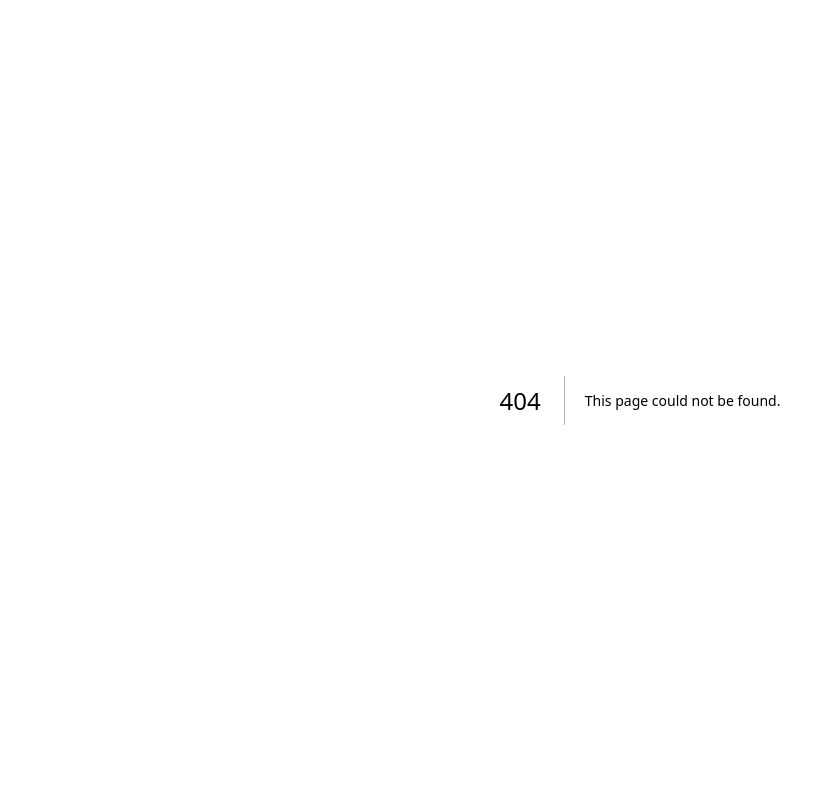
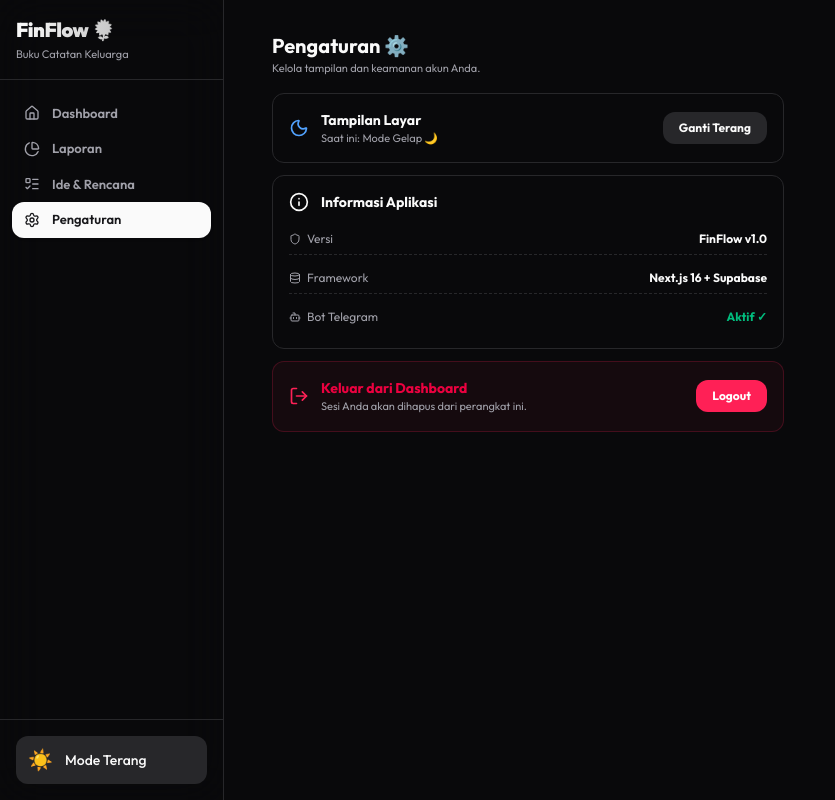
Before and after one commit to bamk29/FinFlow, a Next.js app: page /settings in a window 1280 px wide. Before the commit this address had no page. Shown: the whole page, without its empty margins (0-835 px from the left). Built offline with nearby package versions, Linux system fonts and the light colour scheme.

Commit message:
feat: add settings page with theme toggle, app info, and logout

```diff
--- /dev/null
+++ b/src/app/settings/page.tsx
@@ -0,0 +1,104 @@
+'use client';
+
+import { MainLayout } from '@/components/layout/main-layout';
+import { Card, CardContent, CardHeader } from '@/components/ui/card';
+import { LogOut, Moon, Sun, Info, Shield, Database, Bot } from 'lucide-react';
+import { useRouter } from 'next/navigation';
+import { useState, useEffect } from 'react';
+
+// Halaman pengaturan aplikasi: tema, logout, dan info sistem
+export default function SettingsPage() {
+  const router = useRouter();
+  const [isDark, setIsDark] = useState(true);
+
+  useEffect(() => {
+    setIsDark(document.documentElement.classList.contains('dark'));
+  }, []);
+
+  const toggleTheme = () => {
+    const root = document.documentElement;
+    if (root.classList.contains('dark')) {
+      root.classList.remove('dark');
+      localStorage.setItem('theme', 'light');
+      setIsDark(false);
+    } else {
+      root.classList.add('dark');
+      localStorage.setItem('theme', 'dark');
+      setIsDark(true);
+    }
+  };
+
+  const handleLogout = async () => {
+    // Hapus cookie sesi dengan mengatur expired
+    document.cookie = 'finflow_session=; path=/; expires=Thu, 01 Jan 1970 00:00:00 GMT';
+    router.push('/login');
+    router.refresh();
+  };
+
+  return (
+    <MainLayout>
+      <header className="mb-4">
+        <h1 className="text-xl font-bold text-primary">Pengaturan ⚙️</h1>
+        <p className="text-[11px] text-muted-foreground">Kelola tampilan dan keamanan akun Anda.</p>
+      </header>
+
+      <div className="space-y-3 max-w-lg">
+        {/* Tema */}
+        <Card className="shadow-none border-muted">
+          <CardContent className="p-4 flex items-center justify-between">
+            <div className="flex items-center gap-3">
+              {isDark ? <Moon className="w-5 h-5 text-blue-400" /> : <Sun className="w-5 h-5 text-amber-500" />}
+              <div>
+                <p className="text-sm font-bold">Tampilan Layar</p>
+                <p className="text-[11px] text-muted-foreground">Saat ini: {isDark ? 'Mode Gelap 🌙' : 'Mode Terang ☀️'}</p>
+              </div>
+            </div>
+            <button onClick={toggleTheme} className="px-4 py-2 text-xs font-bold bg-secondary rounded-lg hover:bg-muted transition-colors">
+              {isDark ? 'Ganti Terang' : 'Ganti Gelap'}
+            </button>
+          </CardContent>
+        </Card>
+
+        {/* Info Aplikasi */}
+        <Card className="shadow-none border-muted">
+          <CardContent className="p-4">
+            <div className="flex items-center gap-3 mb-3">
+              <Info className="w-5 h-5 text-primary" />
+              <p className="text-sm font-bold">Informasi Aplikasi</p>
+            </div>
+            <div className="space-y-2 text-[12px]">
+              <div className="flex justify-between py-1.5 border-b border-dashed">
+                <span className="text-muted-foreground flex items-center gap-1.5"><Shield className="w-3 h-3" /> Versi</span>
+                <span className="font-bold">FinFlow v1.0</span>
+              </div>
+              <div className="flex justify-between py-1.5 border-b border-dashed">
+                <span className="text-muted-foreground flex items-center gap-1.5"><Database className="w-3 h-3" /> Framework</span>
+                <span className="font-bold">Next.js 16 + Supabase</span>
+              </div>
+              <div className="flex justify-between py-1.5">
+                <span className="text-muted-foreground flex items-center gap-1.5"><Bot className="w-3 h-3" /> Bot Telegram</span>
+                <span className="font-bold text-emerald-500">Aktif ✓</span>
+              </div>
+            </div>
+          </CardContent>
+        </Card>
+
+        {/* Logout */}
+        <Card className="shadow-none border-rose-500/20 bg-rose-500/5">
+          <CardContent className="p-4 flex items-center justify-between">
+            <div className="flex items-center gap-3">
+              <LogOut className="w-5 h-5 text-rose-500" />
+              <div>
+                <p className="text-sm font-bold text-rose-600">Keluar dari Dashboard</p>
+                <p className="text-[11px] text-muted-foreground">Sesi Anda akan dihapus dari perangkat ini.</p>
+              </div>
+            </div>
+            <button onClick={handleLogout} className="px-4 py-2 text-xs font-bold bg-rose-500 text-white rounded-lg hover:bg-rose-600 transition-colors">
+              Logout
+            </button>
+          </CardContent>
+        </Card>
+      </div>
+    </MainLayout>
+  );
+}
```
